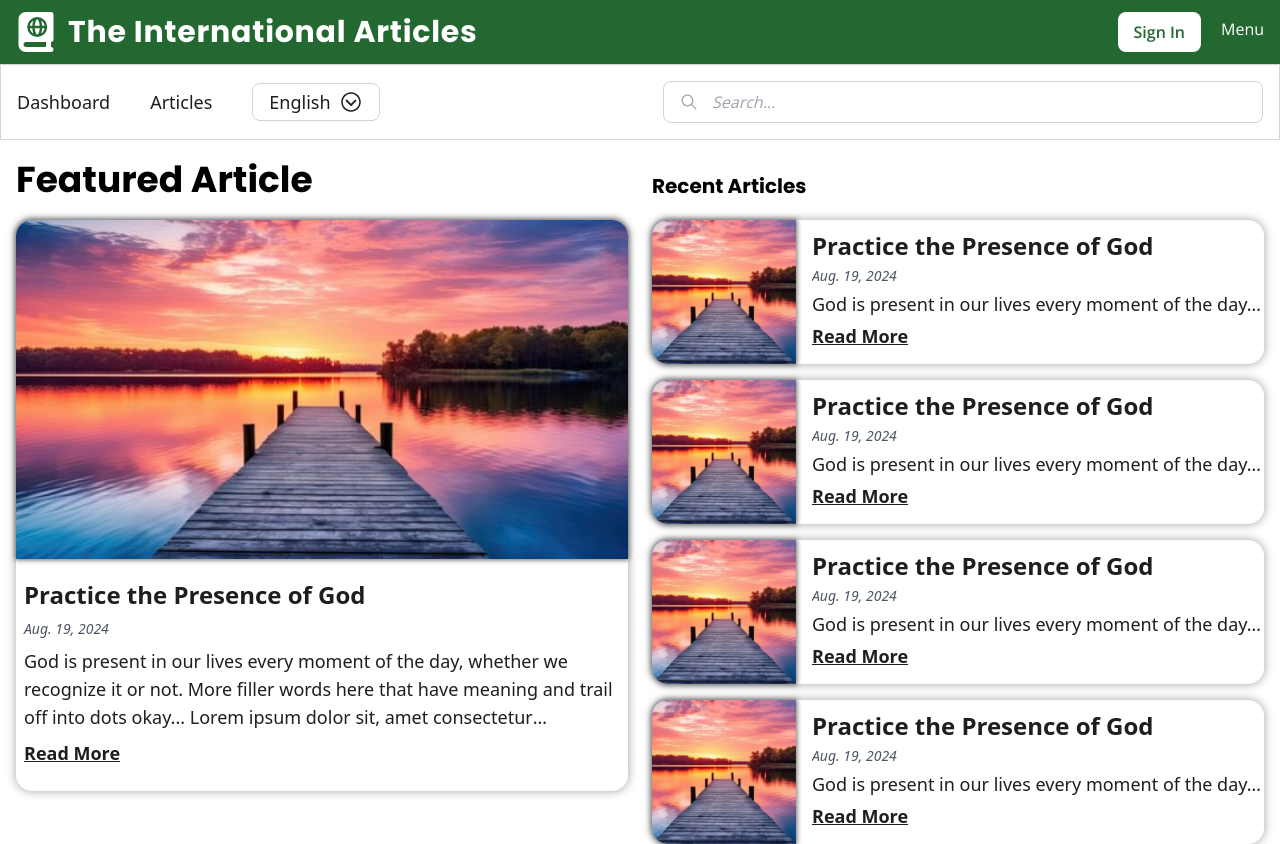
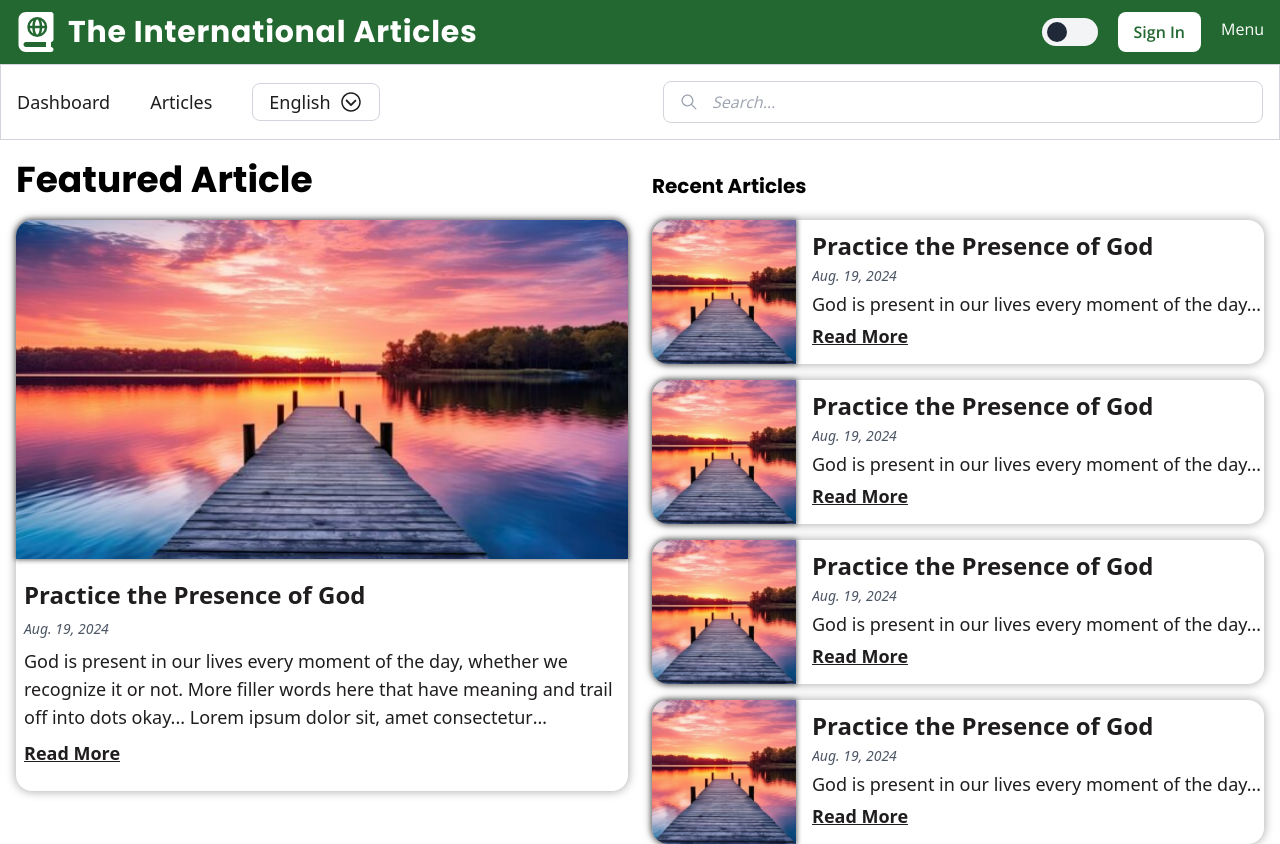
Before and after one commit to MarshallNickolauson/the-international-articles, a React (Vite) app in the folder frontend/: page / in a window 1280 px wide. Built offline with nearby package versions, Linux system fonts and the light colour scheme.

Commit message:
add: dark theme state toggle

```diff
--- a/frontend/src/components/Header.jsx
+++ b/frontend/src/components/Header.jsx
@@ -3,7 +3,11 @@ import { FaBookAtlas } from "react-icons/fa6";
 import { Link, useLocation, useNavigate } from "react-router-dom";
 import { IoIosSearch, IoIosArrowDropdown } from "react-icons/io";
 import { useDispatch, useSelector } from "react-redux";
-import { changeLanguage, changeSecondaryLanguage } from "../features/language/languageSlice";
+import {
+    changeLanguage,
+    changeSecondaryLanguage,
+} from "../features/language/languageSlice";
+import { toggleDarkMode } from "../features/theme/themeSlice";
 
 function Header() {
     const navigate = useNavigate();
@@ -12,16 +16,21 @@ function Header() {
 
     const language = useSelector((state) => state.language.language);
     const secondaryLanguage = useSelector((state) => state.language.secondaryLanguage);
+    const isDarkMode = useSelector((state) => state.theme.isDarkMode);
 
     const [searchQuery, setSearchQuery] = useState("");
 
-    const [isPrimaryLangDropdownOpen, setIsPrimaryLangDropdownOpen] = useState(false);
+    const [isPrimaryLangDropdownOpen, setIsPrimaryLangDropdownOpen] =
+        useState(false);
     const [selectedPrimaryLanguage, setSelectedPrimaryLanguage] = useState("");
-    const [isPrimaryLanguageLoading, setIsPrimaryLanguageLoading] = useState(false);
+    const [isPrimaryLanguageLoading, setIsPrimaryLanguageLoading] =
+        useState(false);
 
     const [isSecondaryLangVisible, setisSecondaryLangVisible] = useState(false);
-    const [isSecondaryLangDropdownOpen, setIsSecondaryLangDropdownOpen] = useState(false);
-    const [selectedSecondaryLanguage, setSelectedSecondaryLanguage] = useState("Dual Language");
+    const [isSecondaryLangDropdownOpen, setIsSecondaryLangDropdownOpen] =
+        useState(false);
+    const [selectedSecondaryLanguage, setSelectedSecondaryLanguage] =
+        useState("Dual Language");
 
     useEffect(() => {
         if (location.pathname.includes("/article")) {
@@ -155,7 +164,7 @@ function Header() {
 
     useEffect(() => {
         setSelectedSecondaryLanguage(secondaryLanguage);
-    }, [secondaryLanguage])
+    }, [secondaryLanguage]);
 
     return (
         <>
@@ -172,6 +181,23 @@ function Header() {
                         </h1>
                     </div>
                     <div className="font-opensans flex space-x-5 text-white items-center">
+
+                        {/* Dark/Light Theme Toggle */}
+                        <div
+                            className={`relative w-14 h-7 rounded-full flex items-center cursor-pointer transition-all duration-300 ${
+                                isDarkMode ? "bg-gray-800" : "bg-gray-100"
+                            }`}
+                            onClick={() => dispatch(toggleDarkMode())}
+                        >
+                            <div
+                                className={`absolute w-5 h-5 rounded-full transition-all duration-300 ${
+                                    isDarkMode
+                                        ? "bg-white translate-x-[30px]"
+                                        : "bg-gray-800 translate-x-[5px]"
+                                }`}
+                            ></div>
+                        </div>
+
                         <Link
                             to="/login"
                             className="bg-white text-darkGreen font-semibold px-4 py-2 rounded-[8px] hover:bg-gray-200 transition-all duration-100"
@@ -179,6 +205,7 @@ function Header() {
                             {translations[selectedPrimaryLanguage]?.signIn ||
                                 "Sign In"}
                         </Link>
+
                         <h1 className="hover:cursor-pointer border-b-2 pb-1 border-b-transparent hover:border-b-mainWhite transition-all duration-100">
                             {translations[selectedPrimaryLanguage]?.menu ||
                                 "Menu"}
--- a/frontend/src/features/language/languageSlice.js
+++ b/frontend/src/features/language/languageSlice.js
@@ -6,26 +6,27 @@ const initialState = {
               localStorage.getItem("the-international-articles-language-select")
           )
         : "English",
-    secondaryLanguage: "Dual Language"
+    secondaryLanguage: "Dual Language",
 };
 
 const languageSlice = createSlice({
-    name: 'language',
+    name: "language",
     initialState,
     reducers: {
         changeLanguage: (state, action) => {
             state.language = action.payload;
-            localStorage.setItem("the-international-articles-language-select", JSON.stringify(action.payload))
+            localStorage.setItem(
+                "the-international-articles-language-select",
+                JSON.stringify(action.payload)
+            );
         },
         changeSecondaryLanguage: (state, action) => {
             state.secondaryLanguage = action.payload;
-        }
-    }
+        },
+    },
 });
 
-export const {
-    changeLanguage,
-    changeSecondaryLanguage,
-} = languageSlice.actions;
+export const { changeLanguage, changeSecondaryLanguage } =
+    languageSlice.actions;
 
 export default languageSlice.reducer;
--- /dev/null
+++ b/frontend/src/features/theme/themeSlice.js
@@ -0,0 +1,24 @@
+import { createSlice } from "@reduxjs/toolkit";
+
+const initialState = {
+    isDarkMode: localStorage.getItem("the-international-articles-isDarkMode")
+        ? JSON.parse(localStorage.getItem("the-international-articles-isDarkMode"))
+        : false,
+};
+
+const themeSlice = createSlice({
+    name: 'theme',
+    initialState,
+    reducers: {
+        toggleDarkMode: (state) => {
+            state.isDarkMode = !state.isDarkMode;
+            localStorage.setItem("the-international-articles-isDarkMode", JSON.stringify(state.isDarkMode));
+        },
+    }
+});
+
+export const {
+    toggleDarkMode,
+} = themeSlice.actions;
+
+export default themeSlice.reducer;
--- a/frontend/src/store.js
+++ b/frontend/src/store.js
@@ -1,12 +1,13 @@
-import { configureStore } from '@reduxjs/toolkit';
-import { apiSlice } from './slices/apiSlice.js';
-import languageReducer from './features/language/languageSlice.js';
+import { configureStore } from "@reduxjs/toolkit";
+import { apiSlice } from "./slices/apiSlice.js";
+import languageReducer from "./features/language/languageSlice.js";
+import themeReducer from "./features/theme/themeSlice.js";
 
 const store = configureStore({
     reducer: {
         language: languageReducer,
+        theme: themeReducer,
         [apiSlice.reducerPath]: apiSlice.reducer,
-
     },
     middleware: (getDefaultMiddleware) => getDefaultMiddleware().concat(apiSlice.middleware),
     devTools: true,
```
